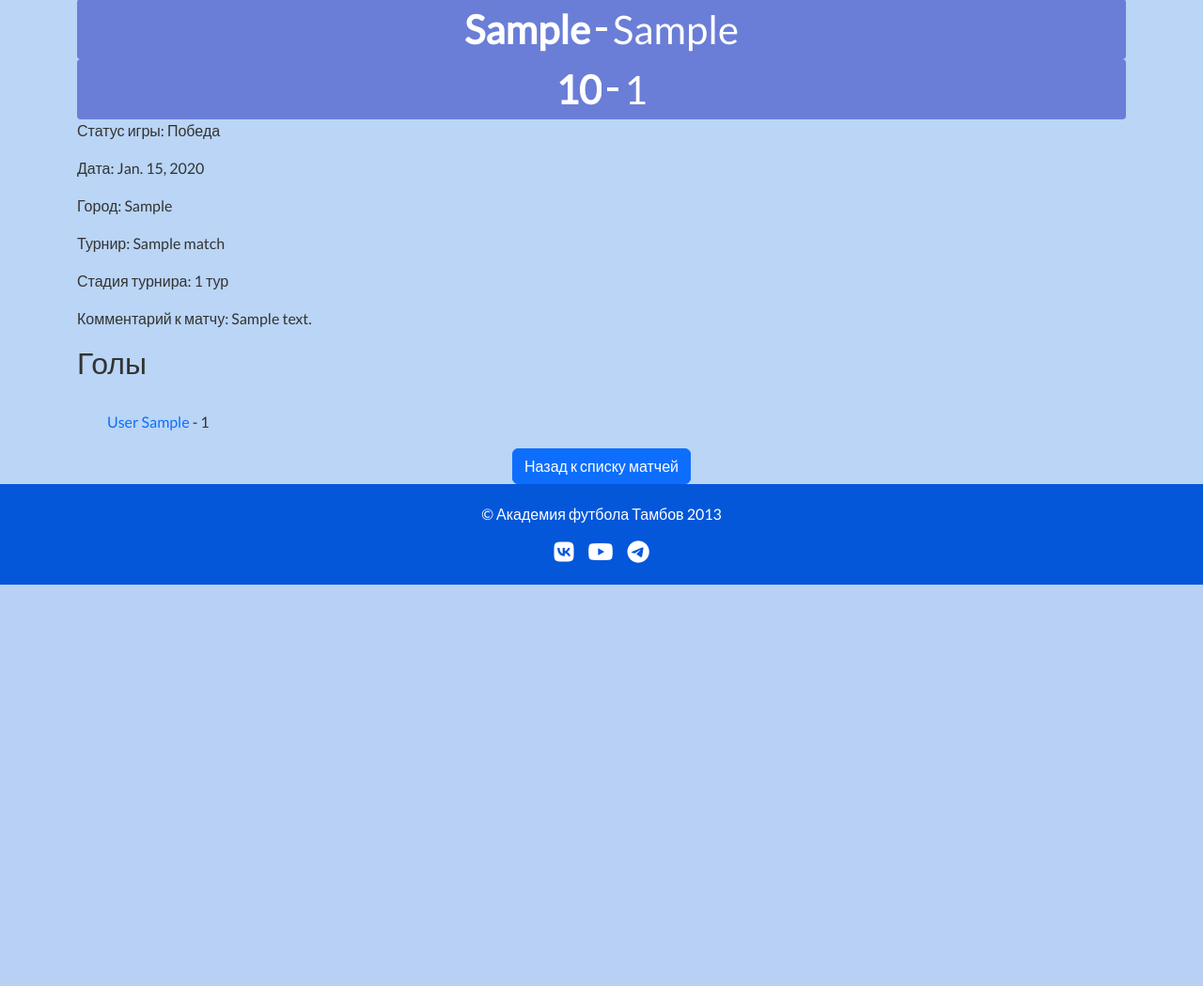
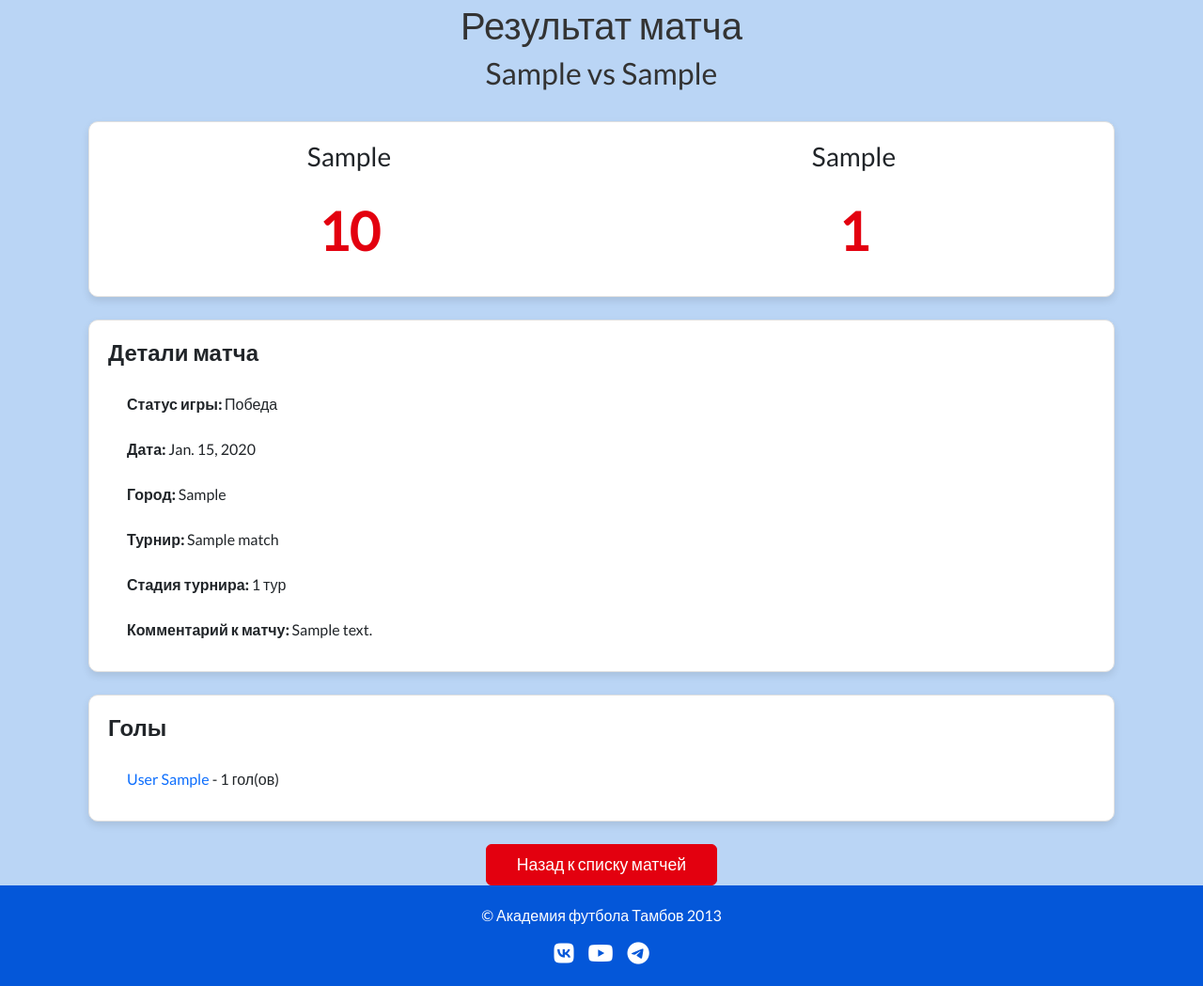
Before and after one commit to mininik08inv/team_site, a Django app: page /match_detail/1/ in a window 1280 px wide. Shown: the part 347-1396 px from the top of the page at 94% size. Before the commit the page ends 969 px from the top, so only its background shows below. Run offline with Django 5.2, Linux system fonts and the light colour scheme; tables that the repository leaves empty hold one stand-in row (values such as "Sample post"); parts of the project's set-up code (start-up, migrations or seed data) failed here and were passed over.

Commit message:
Переработана делальная страница матча

```diff
--- a/football_team/static/css/styles.css
+++ b/football_team/static/css/styles.css
@@ -501,3 +501,38 @@ li {
 .matchboard--hasXg {
     border-radius: 4px 4px 0 0
 }
+
+/* match.css */
+.card {
+    border: 1px solid #e0e0e0;
+    border-radius: 10px;
+    box-shadow: 0 4px 8px rgba(0, 0, 0, 0.1);
+}
+
+.card-title {
+    font-size: 1.5rem;
+    font-weight: bold;
+    margin-bottom: 1rem;
+}
+
+.list-group-item {
+    border: none;
+    padding: 0.75rem 1.25rem;
+}
+
+.display-4 {
+    font-weight: bold;
+    color: #e3000f; /* Красный цвет для счета */
+}
+
+.btn-primary {
+    background-color: #e3000f;
+    border-color: #e3000f;
+    padding: 0.5rem 2rem;
+    font-size: 1.1rem;
+}
+
+.btn-primary:hover {
+    background-color: #c0000d;
+    border-color: #c0000d;
+}
--- a/football_team/team/templates/team/match_detail.html
+++ b/football_team/team/templates/team/match_detail.html
@@ -2,37 +2,65 @@
 {% load static %}
 
 {% block content %}
-<div style="margin-top: 20px;">
-    <div class="match-summary__state-matchboard ">
-        <div class="matchboard"><span class="matchboard__card"><span
-                class="matchboard__card-game--winner matchboard__card-game">{{ match.first_team }}</span></span><span
-                class="matchboard__hyphen"></span><span class="matchboard__card matchboard__card--no_margin"><span
-                class="matchboard__card-game">{{ match.second_team }}</span></span></div>
+<div class="container mt-4">
+    <!-- Заголовок матча -->
+    <div class="text-center mb-4">
+        <h1>Результат матча</h1>
+        <h2>{{ match.first_team }} vs {{ match.second_team }}</h2>
+    </div>
 
-        <div class="matchboard"><span class="matchboard__card"><span
-                class="matchboard__card-game--winner matchboard__card-game">{{ match.goals_scored }}</span></span><span
-                class="matchboard__hyphen"></span><span class="matchboard__card matchboard__card--no_margin"><span
-                class="matchboard__card-game">{{ match.goals_conceded }}</span></span></div>
+    <!-- Основная информация о матче -->
+    <div class="card mb-4">
+        <div class="card-body">
+            <div class="row">
+                <div class="col-md-6 text-center">
+                    <h3>{{ match.first_team }}</h3>
+                    <p class="display-4">{{ match.goals_scored }}</p>
+                </div>
+                <div class="col-md-6 text-center">
+                    <h3>{{ match.second_team }}</h3>
+                    <p class="display-4">{{ match.goals_conceded }}</p>
                 </div>
             </div>
-<p>Статус игры: {{ match.status }}</p>
-<p>Дата: {{ match.date }}</p>
-<p>Город: {{ match.city }}</p>
-<p>Турнир: {{ match.tournament }}</p>
-<p>Стадия турнира: {{ match.stage }}</p>
-{% if match.description %}
-<p>Комментарий к матчу: {{ match.description }}</p>
-{% endif %}
-<h2>Голы</h2>
-<ul>
-    {% for goal in match.goal_set.all %}
-    <div class="col">
-        <a href="{% url 'player_detail' goal.player.id %}">{{ goal.player }}</a> - {{ goal.goals }}
+        </div>
     </div>
 
+    <!-- Детали матча -->
+    <div class="card mb-4">
+        <div class="card-body">
+            <h4 class="card-title">Детали матча</h4>
+            <ul class="list-group list-group-flush">
+                <li class="list-group-item"><strong>Статус игры:</strong> {{ match.status }}</li>
+                <li class="list-group-item"><strong>Дата:</strong> {{ match.date }}</li>
+                <li class="list-group-item"><strong>Город:</strong> {{ match.city }}</li>
+                <li class="list-group-item"><strong>Турнир:</strong> {{ match.tournament }}</li>
+                <li class="list-group-item"><strong>Стадия турнира:</strong> {{ match.stage }}</li>
+                {% if match.description %}
+                <li class="list-group-item"><strong>Комментарий к матчу:</strong> {{ match.description }}</li>
+                {% endif %}
+            </ul>
+        </div>
+    </div>
+
+    <!-- Список голов -->
+    <div class="card mb-4">
+        <div class="card-body">
+            <h4 class="card-title">Голы</h4>
+            <ul class="list-group">
+                {% for goal in match.goal_set.all %}
+                <li class="list-group-item">
+                    <a href="{% url 'player_detail' goal.player.id %}" class="text-decoration-none">{{ goal.player }}</a> - {{ goal.goals }} гол(ов)
+                </li>
+                {% empty %}
+                <li class="list-group-item">Голов в этом матче не было.</li>
                 {% endfor %}
             </ul>
-<div class="card-footer text-center">
+        </div>
+    </div>
+
+    <!-- Кнопка "Назад" -->
+    <div class="text-center">
         <a href="{% url 'match_list' %}" class="btn btn-primary">Назад к списку матчей</a>
     </div>
+</div>
 {% endblock %}
```
Lines whose indentation alone changed are shown as unchanged.
